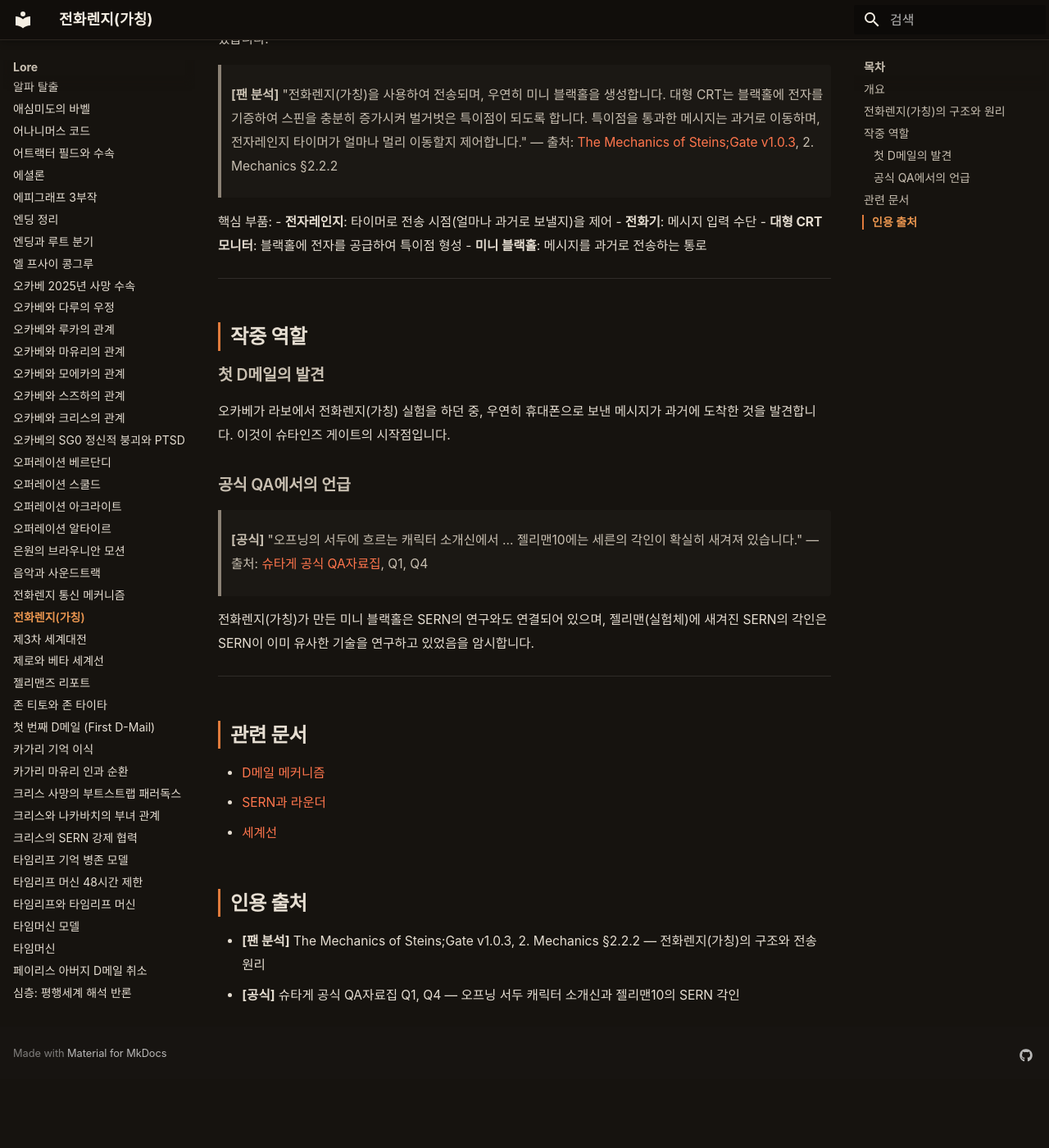
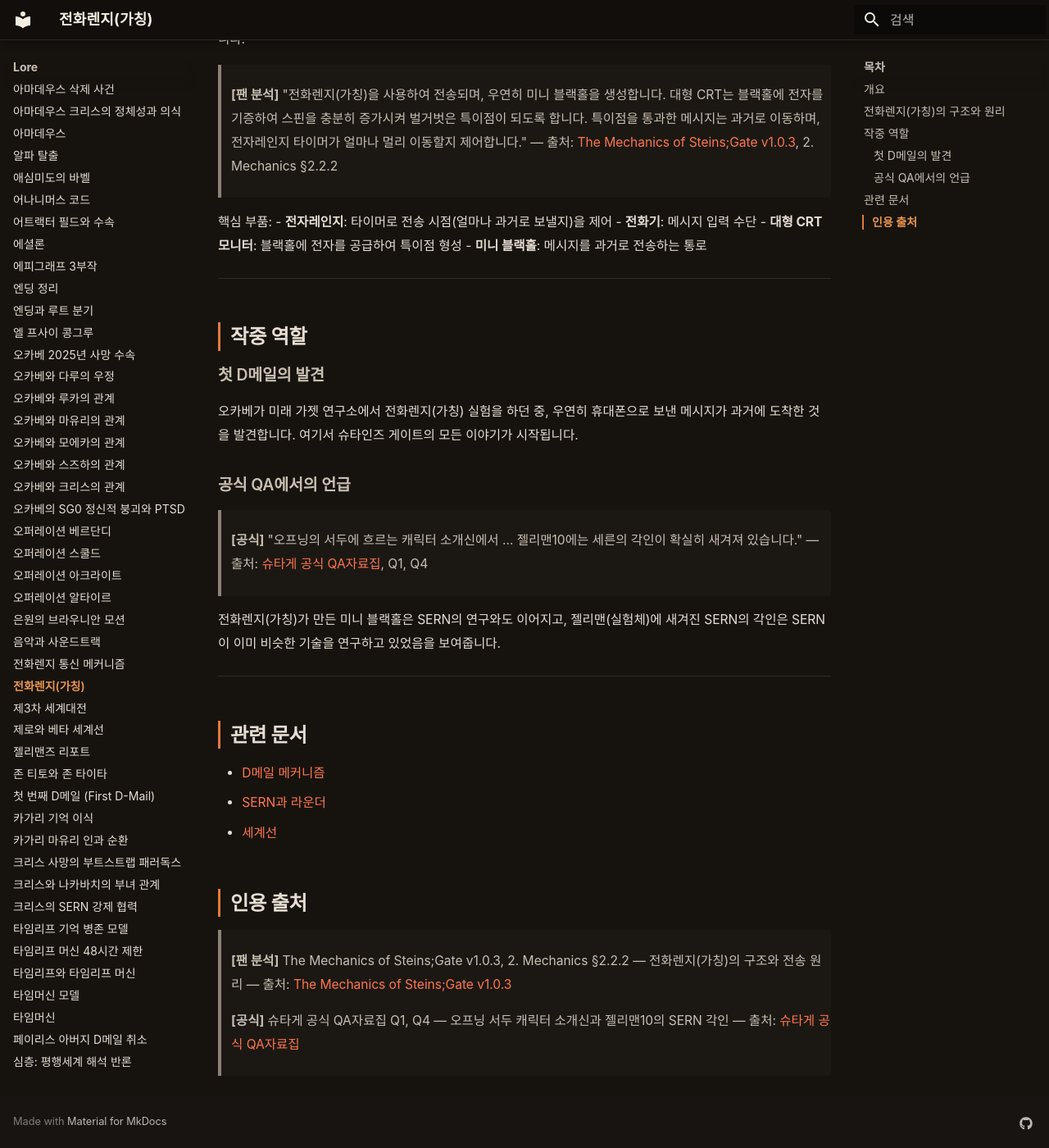
Before and after one commit to sgwiki/sgwiki.github.io, an MkDocs documentation site: the page built from wiki/lore/전화렌지.md, in a window 1280 px wide and 1400 px high, scrolled down 606 px. Shown: the whole window at 82% size. Built offline with MkDocs 1.6.1 and Material for MkDocs 9.7.7, drawn with Linux system fonts in a browser that asks for light colours; some web fonts are replaced; before the commit the page ends 1922 px from its top, so only the background shows below that; some of the changed text lies outside the part shown.

Commit message:
chore(wiki): 전화렌지 정비 — ## 인용 출처 인용 블록 패턴 표준화(감사 format 5,6,8 해결)·[슈타게 공식 QA자료집] 링크 적용·VOCAB 통일(라보→미래 가젯 연구소)·humanize(번역투·형식명사·기계적 리듬 5건)·fact_guard pass·sanitizer pass·linker pass

```diff
--- a/wiki/lore/전화렌지.md
+++ b/wiki/lore/전화렌지.md
@@ -9,13 +9,13 @@
 
 ## 개요
 
-전화렌지(가칭)는 미래 가젯 연구소의 1호 기기로, **전화기와 전자레인지를 조합한 장치**입니다. 원래는 전화기를 걸면 전자레인지가 작동하는 단순한 가젯이었으나, 우연히 **과거로 메시지를 전송하는 능력**을 발견하면서 슈타인즈 게이트의 모든 사건이 시작됩니다.
+전화렌지(가칭)는 미래 가젯 연구소의 1호 기기로, **전화기와 전자레인지를 조합한 장치**입니다. 원래는 전화기를 걸면 전자레인지가 작동하는 단순한 가젯이었으나, 우연히 **과거로 메시지를 보내는 능력**이 드러나면서 슈타인즈 게이트의 모든 사건이 시작됩니다.
 
 ---
 
 ## 전화렌지(가칭)의 구조와 원리
 
-전화렌지(가칭)는 전화기와 전자레인지를 결합한 장치로, 우연히 미니 블랙홀을 생성하면서 시간 통신 기능을 갖게 되었습니다.
+전화렌지(가칭)는 전화기와 전자레인지를 결합한 장치로, 우연히 미니 블랙홀을 생성해 시간 통신 기능을 얻게 됐습니다.
 
 > **[팬 분석]** "전화렌지(가칭)을 사용하여 전송되며, 우연히 미니 블랙홀을 생성합니다. 대형 CRT는 블랙홀에 전자를 기증하여 스핀을 충분히 증가시켜 벌거벗은 특이점이 되도록 합니다. 특이점을 통과한 메시지는 과거로 이동하며, 전자레인지 타이머가 얼마나 멀리 이동할지 제어합니다."
 > — 출처: [The Mechanics of Steins;Gate v1.0.3](../근거자료/비공식/mechanics-of-steins-gate/ch2.md), 2. Mechanics §2.2.2
@@ -32,14 +32,14 @@
 
 ### 첫 D메일의 발견
 
-오카베가 라보에서 전화렌지(가칭) 실험을 하던 중, 우연히 휴대폰으로 보낸 메시지가 과거에 도착한 것을 발견합니다. 이것이 슈타인즈 게이트의 시작점입니다.
+오카베가 미래 가젯 연구소에서 전화렌지(가칭) 실험을 하던 중, 우연히 휴대폰으로 보낸 메시지가 과거에 도착한 것을 발견합니다. 여기서 슈타인즈 게이트의 모든 이야기가 시작됩니다.
 
 ### 공식 QA에서의 언급
 
 > **[공식]** "오프닝의 서두에 흐르는 캐릭터 소개신에서 … 젤리맨10에는 세른의 각인이 확실히 새겨져 있습니다."
 > — 출처: [슈타게 공식 QA자료집](../근거자료/공식/qa-자료집.md), Q1, Q4
 
-전화렌지(가칭)가 만든 미니 블랙홀은 SERN의 연구와도 연결되어 있으며, 젤리맨(실험체)에 새겨진 SERN의 각인은 SERN이 이미 유사한 기술을 연구하고 있었음을 암시합니다.
+전화렌지(가칭)가 만든 미니 블랙홀은 SERN의 연구와도 이어지고, 젤리맨(실험체)에 새겨진 SERN의 각인은 SERN이 이미 비슷한 기술을 연구하고 있었음을 보여줍니다.
 
 ---
 
@@ -51,5 +51,8 @@
 
 ## 인용 출처
 
-- **[팬 분석]** The Mechanics of Steins;Gate v1.0.3, 2. Mechanics §2.2.2 — 전화렌지(가칭)의 구조와 전송 원리
-- **[공식]** 슈타게 공식 QA자료집 Q1, Q4 — 오프닝 서두 캐릭터 소개신과 젤리맨10의 SERN 각인
+> **[팬 분석]** The Mechanics of Steins;Gate v1.0.3, 2. Mechanics §2.2.2 — 전화렌지(가칭)의 구조와 전송 원리
+> — 출처: [The Mechanics of Steins;Gate v1.0.3](../근거자료/비공식/mechanics-of-steins-gate/ch2.md)
+
+> **[공식]** 슈타게 공식 QA자료집 Q1, Q4 — 오프닝 서두 캐릭터 소개신과 젤리맨10의 SERN 각인
+> — 출처: [슈타게 공식 QA자료집](../근거자료/공식/qa-자료집.md)
```
